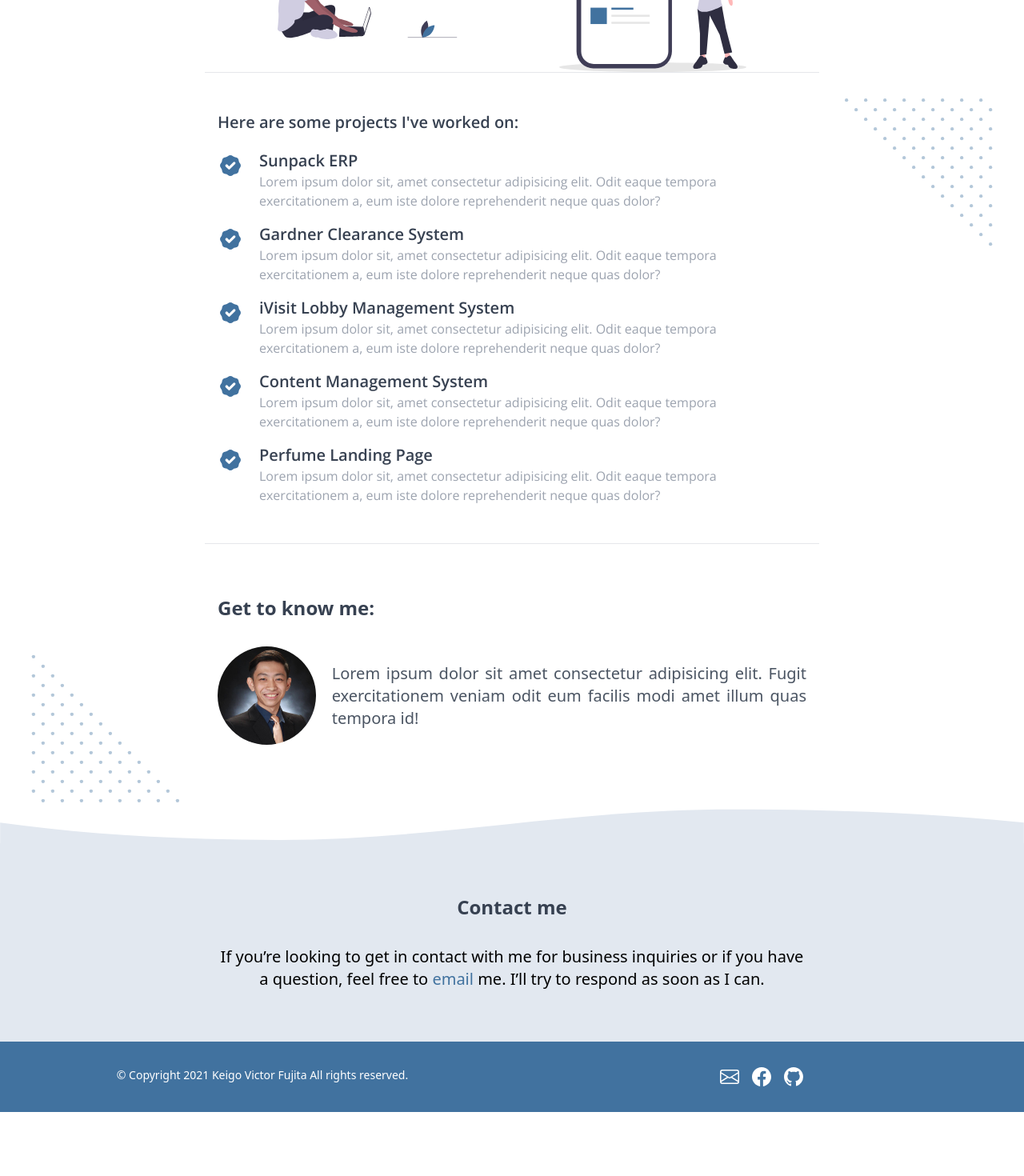
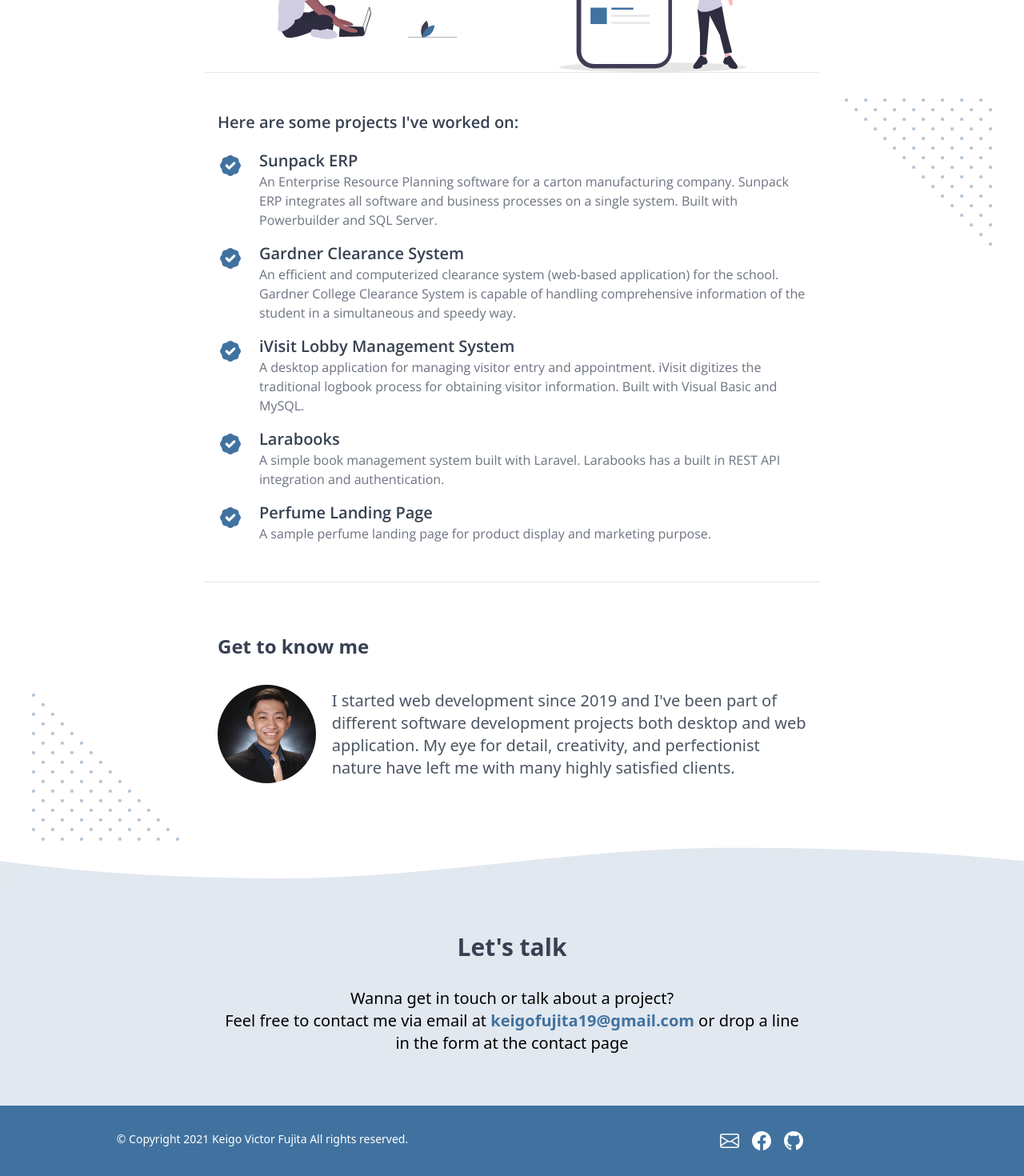
Before and after one commit to KeigoFujita/keigofujita, a Vue app: page / in a window 1280 px wide. Shown: the part 897-2367 px from the top of the page at 80% size. Before the commit the page ends 2287 px from the top, so only its background shows below. Built offline with nearby package versions, Linux system fonts and the light colour scheme.

Commit message:
Updated some lorem ipsum contents and change contact me section

```diff
--- a/src/App.vue
+++ b/src/App.vue
@@ -42,12 +42,12 @@
         <img src="./assets/svg/test.svg" alt srcset class="mx-auto w-64" />
       </div>
     </div>
-    <div class="mx-auto pt-12 px-8 md:px-2 w-full max-w-screen-md text-justify font-open-sans">
+    <div class="mx-auto pt-12 px-8 md:px-2 w-full max-w-screen-md font-open-sans">
       <p class="text-xl md:text-2xl">Hey, I'm Keigo. I create custom websites to help businesses do better online. I specialize in the Laravel PHP framework on the backend, Vue.js on the frontend and Tailwind CSS for styling. I also teach online where I share my knowledge and experience about Web Development.</p>
     </div>
     <div class="mx-auto pt-12 px-8 w-full max-w-screen-md border-b border-gray-200 md:pt-20">
       <div class="flex flex-col md:flex-row justify-between items-center">
-        <img src="./assets/svg/website.svg" alt class="w-full md:w-1/3 md:mb-0 mb-12 mx-auto" />
+        <img src="./assets/svg/website.svg" alt class="w-5/6 sm:w-2/3 md:w-1/3 md:mb-0 mb-12 mx-auto" />
         <img src="./assets/svg/phone.svg" alt class="hidden md:w-1/3 md:block mx-auto" />
       </div>
     </div>
@@ -72,8 +72,8 @@
         <div>
           <p class="text-gray-700 font-semibold">Sunpack ERP</p>
           <p
-            class="text-gray-400 text-sm md:text-base"
-          >Lorem ipsum dolor sit, amet consectetur adipisicing elit. Odit eaque tempora exercitationem a, eum iste dolore reprehenderit neque quas dolor?</p>
+            class="text-gray-500 text-sm md:text-base"
+          >An Enterprise Resource Planning software for a carton manufacturing company. Sunpack ERP integrates all software and business processes on a single system. Built with Powerbuilder and SQL Server.</p>
         </div>
       </div>
       <div class="flex items-stretch mb-4 md:text-xl">
@@ -94,8 +94,8 @@
         <div>
           <p class="text-gray-700 font-semibold">Gardner Clearance System</p>
           <p
-            class="text-gray-400 text-sm md:text-base"
-          >Lorem ipsum dolor sit, amet consectetur adipisicing elit. Odit eaque tempora exercitationem a, eum iste dolore reprehenderit neque quas dolor?</p>
+            class="text-gray-500 text-sm md:text-base"
+          >An efficient and computerized clearance system (web-based application) for the school. Gardner College Clearance System is capable of handling comprehensive information of the student in a simultaneous and speedy way.</p>
         </div>
       </div>
       <div class="flex items-stretch mb-4 md:text-xl">
@@ -116,8 +116,8 @@
         <div>
           <p class="text-gray-700 font-semibold">iVisit Lobby Management System</p>
           <p
-            class="text-gray-400 text-sm md:text-base"
-          >Lorem ipsum dolor sit, amet consectetur adipisicing elit. Odit eaque tempora exercitationem a, eum iste dolore reprehenderit neque quas dolor?</p>
+            class="text-gray-500 text-sm md:text-base"
+          >A desktop application for managing visitor entry and appointment. iVisit digitizes the traditional logbook process for obtaining visitor information. Built with Visual Basic and MySQL.</p>
         </div>
       </div>
       <div class="flex items-stretch mb-4 md:text-xl">
@@ -136,10 +136,10 @@
           </svg>
         </div>
         <div>
-          <p class="text-gray-700 font-semibold">Content Management System</p>
+          <p class="text-gray-700 font-semibold">Larabooks</p>
           <p
-            class="text-gray-400 text-sm md:text-base"
-          >Lorem ipsum dolor sit, amet consectetur adipisicing elit. Odit eaque tempora exercitationem a, eum iste dolore reprehenderit neque quas dolor?</p>
+            class="text-gray-500 text-sm md:text-base"
+          >A simple book management system built with Laravel. Larabooks has a built in REST API integration and authentication.</p>
         </div>
       </div>
       <div class="flex items-stretch md:text-xl">
@@ -160,8 +160,8 @@
         <div>
           <p class="text-gray-700 font-semibold">Perfume Landing Page</p>
           <p
-            class="text-gray-400 text-sm md:text-base"
-          >Lorem ipsum dolor sit, amet consectetur adipisicing elit. Odit eaque tempora exercitationem a, eum iste dolore reprehenderit neque quas dolor?</p>
+            class="text-gray-500 text-sm md:text-base"
+          >A sample perfume landing page for product display and marketing purpose.</p>
         </div>
       </div>
       <div class="absolute mx-auto h-48 w-48 bg-repeat top-8 -right-56 overflow-hidden">
@@ -172,12 +172,14 @@
 
     <!-- GET TO KNOW ME -->
     <div class="mx-auto py-16 px-4 w-full max-w-screen-md relative">
-      <p class="font-semibold text-gray-700 mb-8 md:text-2xl">Get to know me:</p>
+      <p class="font-semibold text-2xl text-center text-gray-700 mb-8 md:text-2xl md:text-left">Get to know me</p>
       <div class="flex flex-col md:flex-row items-center">
         <img src="./assets/img/profile.jpg" class="rounded-full mb-8 w-1/4 md:w-1/6 md:mr-5 md:mb-0" />
         <p
-          class="text-gray-600 text-justify text-xl md:text-xl"
-        >Lorem ipsum dolor sit amet consectetur adipisicing elit. Fugit exercitationem veniam odit eum facilis modi amet illum quas tempora id!</p>
+          class="text-gray-600 text-xl md:text-xl"
+        >I started web development since 2019 and I've been part of different software development projects both desktop and web application.
+        My eye for detail, creativity, and perfectionist nature have left me with many highly satisfied clients.
+       </p>
       </div>
       <div class="absolute mx-auto h-48 w-48 bg-repeat -bottom-2 -left-56 overflow-hidden transform rotate-180">
         <div class="absolute left-0 top-0 w-72 h-72 bg-white transform translate-y-10 -translate-x-44 -rotate-45"></div>
@@ -192,13 +194,13 @@
       </svg>
       <div class="bg-footer">
         <div class="mx-auto py-16 px-4 w-full max-w-screen-md">
-          <p class="font-semibold text-gray-700 mb-8 text-2xl text-center">Contact me</p>
+          <p class="font-semibold text-gray-700 mb-8 text-2xl text-center md:text-3xl">Let's talk</p>
           <p class="text-xl font-light text-center">
-            If you’re looking to get in contact with me for business inquiries or if you have a question, feel free to
-            <a
-              href="mailto:keigofujita19@gmail.com"
-              class="text-primary"
-            >email</a> me. I’ll try to respond as soon as I can.
+           Wanna get in touch or talk about a project?
+           <br>
+            Feel free to contact me via email at <a href="mailto:keigofujita19@gmail.com" class="text-primary font-semibold">keigofujita19@gmail.com</a>
+            or drop a line in the form at the
+            contact page
           </p>
         </div>
       </div>
```
